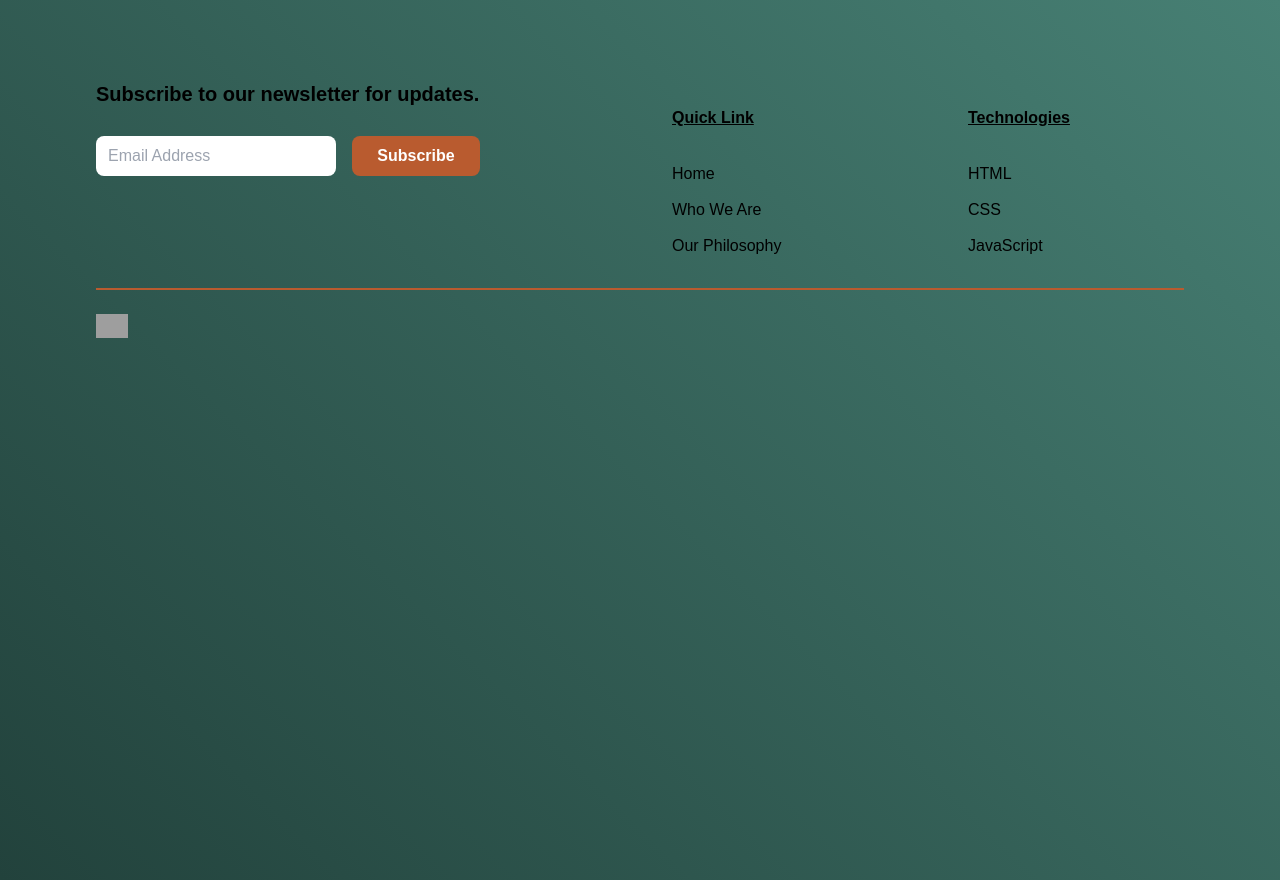
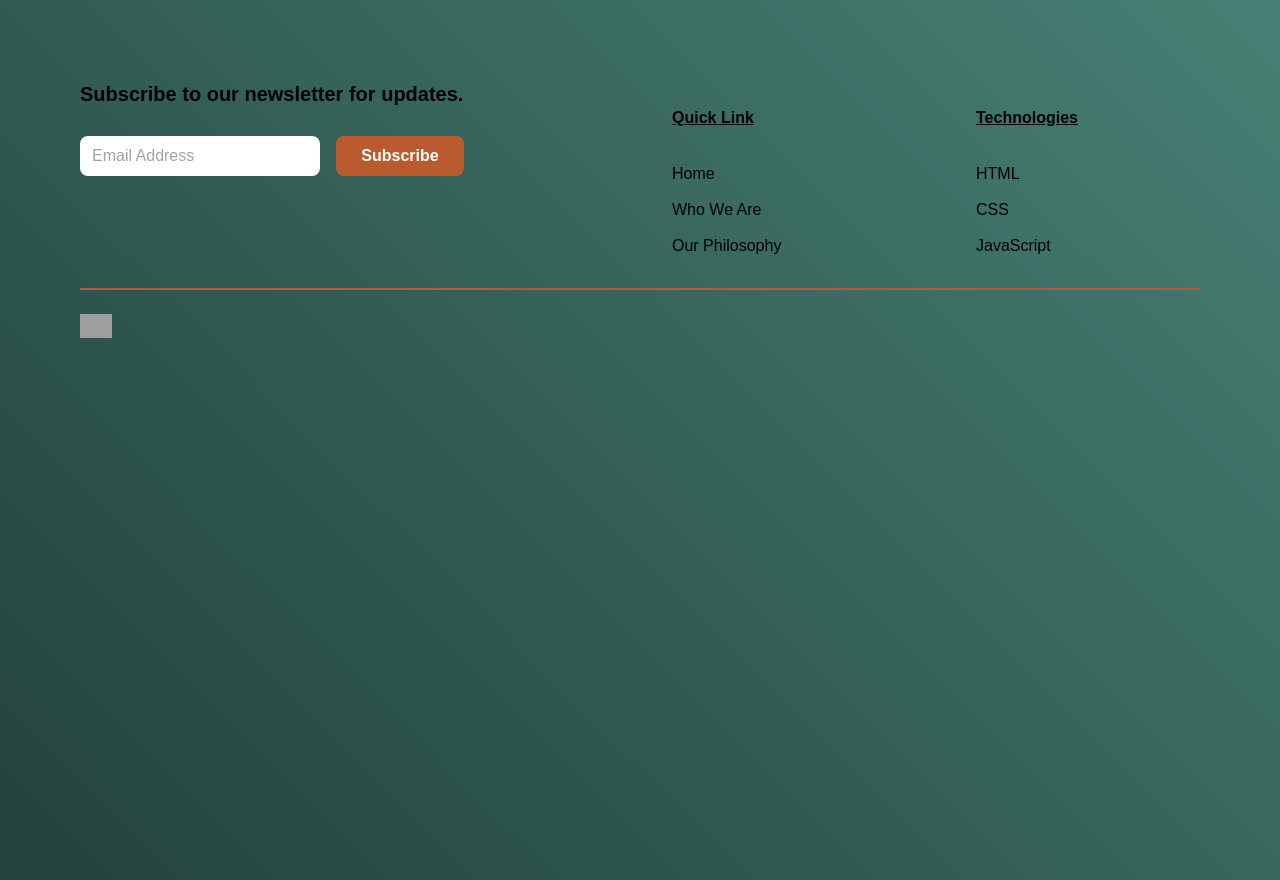
Before and after one commit to Emmanuel802/CS20240250_PTO2502_GROUPA_EMMANUELANOTIDAMWAMUKA_SDF05, a website: page index.html in a window 1280 px wide. Drawn offline with nearby package versions, Linux system fonts and the light colour scheme; grey boxes are pictures that could not be loaded.

Commit message:
fixed footer container margins

```diff
--- a/index.html
+++ b/index.html
@@ -46,7 +46,7 @@
       <div
         class="
           flex flex-col flex-wrap
-          my-12 mx-12 md:my-14 md:mx-20 lg:my-20 lg:mx-24
+          my-12 mx-12 md:my-14 md:mx-16 lg:my-20 lg:mx-20
         "
       >
         <div
```
